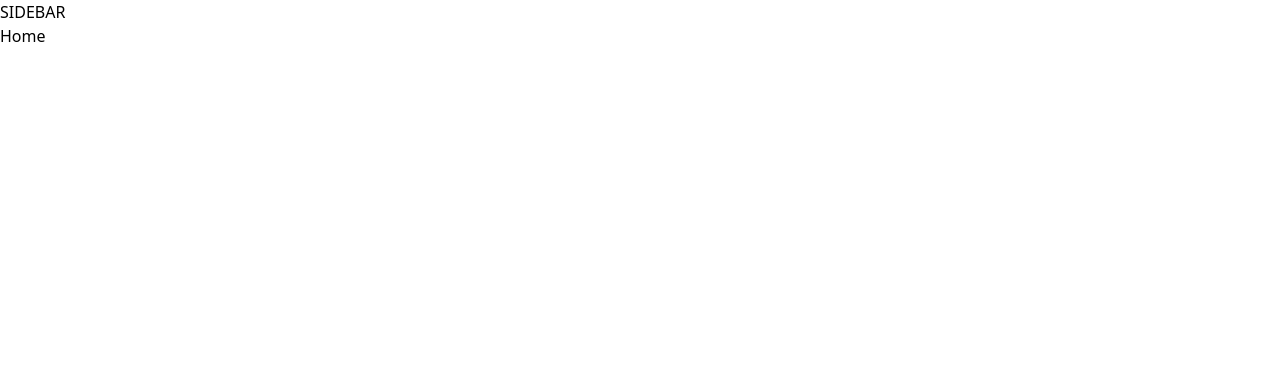
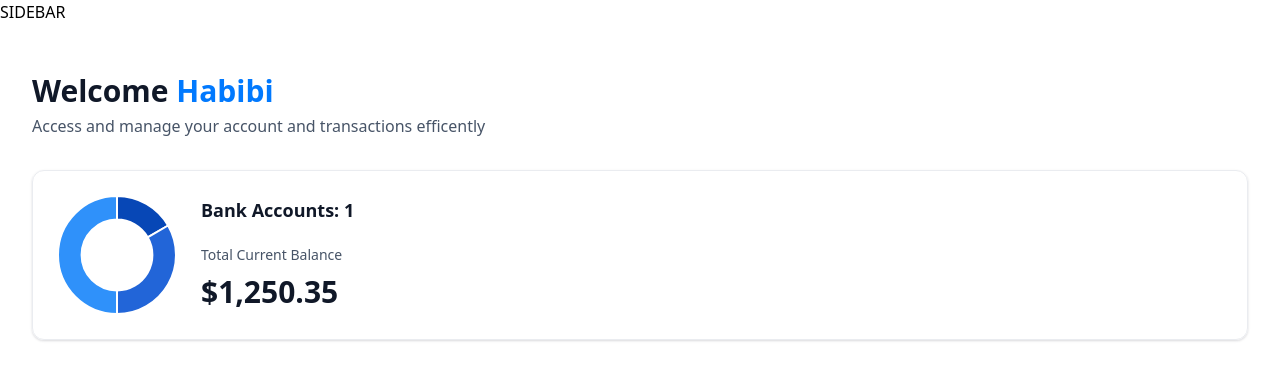
Before and after one commit to Hashirkamilbaig/Habibi-s-Bank, a Next.js app: page / in a window 1280 px wide. Shown: the top 380 px of the page. Built offline with nearby package versions, Linux system fonts and the light colour scheme.

Commit message:
modified my homepage, added doughnut charts and used the react count up package for smoother account balance loading same goes for the charts but it automatically does it when we passed in the ammount value

```diff
--- a/app/(root)/page.tsx
+++ b/app/(root)/page.tsx
@@ -1,8 +1,28 @@
+import HeaderBox from '@/components/HeaderBox'
+import TotalBalanceBox from '@/components/TotalBalanceBox'
 import React from 'react'
 
 const Home = () => {
+  const logIn = {firstName: "Habibi"}
+
   return (
-    <div>Home</div>
+    <section className="home">
+      <div className="home-content">
+        <header className="home-header">
+          <HeaderBox
+            type="greeting"
+            title="Welcome"
+            user= {logIn?.firstName || "Habibi"}
+            subtext= "Access and manage your account and transactions efficently "
+          />
+          <TotalBalanceBox
+            accounts={[]}
+            totalBanks = {1}
+            totalCurrentBalance = {1250.35}
+          />
+        </header>
+      </div>
+    </section>
   )
 }
 
--- /dev/null
+++ b/components/AnimatedCounter.tsx
@@ -0,0 +1,11 @@
+"use client"
+import React from 'react'
+import CountUp from 'react-countup'
+
+const AnimatedCounter = ({amount} : {amount : number}) => {
+  return (
+    <CountUp end={amount} decimal='.' prefix='$' duration={2.75} decimals={2} className='w-full'/>
+  )
+}
+
+export default AnimatedCounter
--- /dev/null
+++ b/components/DoughnutChart.tsx
@@ -0,0 +1,28 @@
+"use client"
+import {Chart as ChartJS, ArcElement, Tooltip, Legend} from "chart.js";
+import {Doughnut} from "react-chartjs-2";
+ChartJS.register(ArcElement, Tooltip, Legend);
+
+
+const DoughnutChart = ({accounts} : DoughnutChartProps) => {
+  const data = {
+    datasets: [
+      {
+        label: "Banks",
+        data: [1250,2500, 3750],
+        backgroundColor : ['#0747b6', '#2265d8', '#2f91fa']
+      }
+    ],
+    labels: ['Bank 1','Bank 2', 'Bank 3']
+  }
+  return <Doughnut data={data} options={{
+    cutout: '60%',
+    plugins:{
+      legend:{
+        display: false
+      }
+    }
+  }}/>
+}
+
+export default DoughnutChart
--- /dev/null
+++ b/components/HeaderBox.tsx
@@ -0,0 +1,18 @@
+import React from 'react'
+
+const HeaderBox = ({type = "title", title, user, subtext} : HeaderBoxProps) => {
+  return (
+    <div className="header-box">
+      <h1 className='header-box-title'>{title}
+      {type === "greeting" && (
+        <span className='text-bankGradient'>
+          &nbsp;{user}
+        </span>
+      )}
+      </h1>
+      <p className='header-box-subtext'>{subtext}</p>
+    </div>
+  )
+}
+
+export default HeaderBox
--- /dev/null
+++ b/components/TotalBalanceBox.tsx
@@ -0,0 +1,33 @@
+import { formatAmount } from '@/lib/utils'
+import React from 'react'
+import CountUp from 'react-countup'
+import AnimatedCounter from './AnimatedCounter'
+import DoughnutChart from './DoughnutChart'
+
+const TotalBalanceBox = ({accounts = [], totalBanks, totalCurrentBalance} : TotlaBalanceBoxProps) => {
+  return (
+    <section className="total-balance">
+      <div className='total-balance-chart'>
+        {/*We will add Doughnut Chart*/}
+        <DoughnutChart accounts={accounts}/>
+      </div>
+
+      <div className="flex flex-col gap-6">
+        <h2 className='header-2'>
+        Bank Accounts: {totalBanks}
+        </h2>
+        <div className="flex flex-col gap-2">
+          <p className="total-balance-label">
+          Total Current Balance
+          </p>
+
+          <div className="total-balance-amount flex-center gap-2">
+            <AnimatedCounter amount={totalCurrentBalance}/>
+          </div>
+        </div>
+      </div>
+    </section>
+  )
+}
+
+export default TotalBalanceBox
--- a/package.json
+++ b/package.json
@@ -10,11 +10,15 @@
   },
   "dependencies": {
     "@radix-ui/react-slot": "^1.1.1",
+    "chart.js": "^4.4.7",
     "class-variance-authority": "^0.7.1",
     "clsx": "^2.1.1",
     "lucide-react": "^0.468.0",
     "next": "15.1.1",
+    "query-string": "^9.1.1",
     "react": "^18.3.1",
+    "react-chartjs-2": "^5.2.0",
+    "react-countup": "^6.5.3",
     "react-dom": "^18.3.1",
     "tailwind-merge": "^2.5.5",
     "tailwindcss-animate": "^1.0.7"
```
Also changed, not shown: 1 other file (tests, documents, lock files or other folders).
